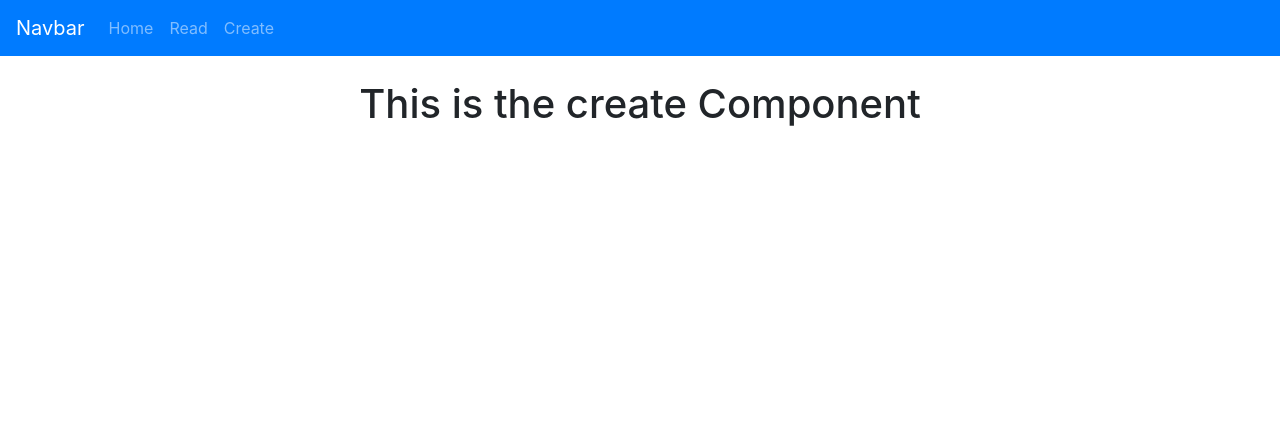
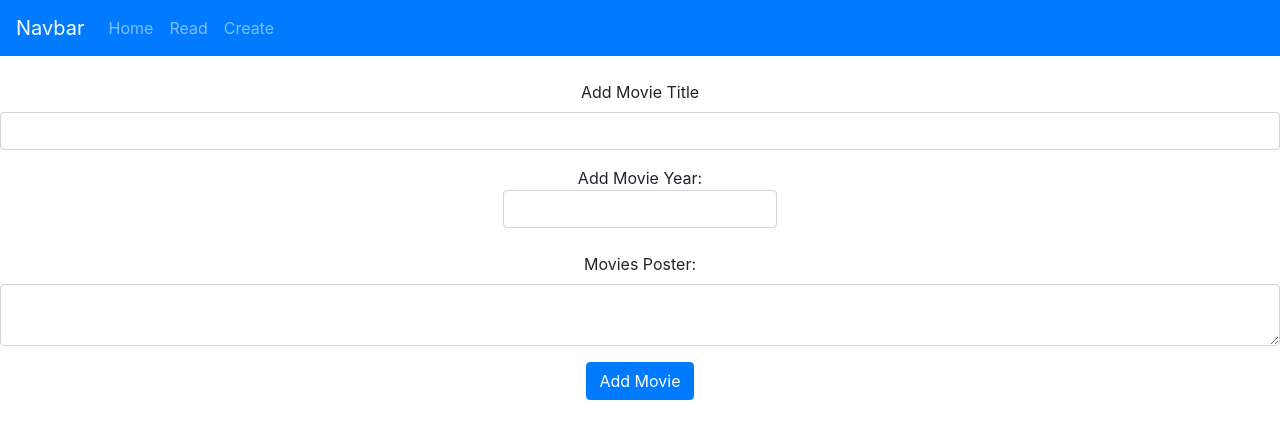
Before and after one commit to samh164/DataRep_Lab10, a React (Create React App) app: page /create in a window 1280 px wide. Shown: the top 438 px of the page. Built offline with nearby package versions, Linux system fonts and the light colour scheme.

Commit message:
Lab 5 complete

```diff
--- a/package.json
+++ b/package.json
@@ -6,6 +6,7 @@
     "@testing-library/jest-dom": "^4.2.4",
     "@testing-library/react": "^9.5.0",
     "@testing-library/user-event": "^7.2.1",
+    "axios": "^0.21.0",
     "bootstrap": "^4.5.2",
     "react": "^16.13.1",
     "react-bootstrap": "^1.3.0",
--- a/src/components/create.js
+++ b/src/components/create.js
@@ -2,11 +2,84 @@
 
 export class Create extends React.Component {
 
+
+    constructor() {
+        super();
+
+        this.onSubmit = this.onSubmit.bind(this);
+        this.onChangeTitle = this.onChangeTitle.bind(this);
+        this.onChangeYear = this.onChangeYear.bind(this);
+        this.onChangePoster = this.onChangePoster.bind(this);
+
+        this.state = {
+            Title: '',
+            Year: '',
+            Poster: '',
+        }
+    }
+
+    onChangeYear(e) {
+        this.setState({
+            Year: e.target.value
+
+        })
+    }
+
+    onChangeTitle(e) {
+        this.setState({
+            Title: e.target.value
+
+        });
+
+    }
+
+    onChangePoster(e){
+        this.setState({
+            Poster: e.target.value
+
+        });
+
+
+    }
+
+    onSubmit(e) {
+        e.preventDefault();
+        alert("Movie: " + this.state.Title + " " + this.state.Year+ " " + this.state.Poster)
+    }
     render() {
         return (
 
-            <div>
-                <h1>This is the create Component</h1>
+            <div className>
+                <form onSubmit={this.onSubmit}>
+                    <div className="form-group">
+                        <label>Add Movie Title</label>
+                        <input type='text'
+                            className='form-control'
+                            value={this.state.Title}
+                            onChange={this.onChangeTitle}></input>
+                    </div>
+                    <div className="form-group">
+                        <label>Add Movie Year:
+                            <input type='text'
+                                className='form-control'
+                                value={this.state.Year}
+                                onChange={this.onChangeYear}></input>
+                        </label>
+                    </div>
+                    <div className="form-group">
+                        <label>Movies Poster: </label>
+                        <textarea type='text'
+                        className='form-control'
+                        value={this.state.Poster}
+                        onChange={this.onChangePoster}></textarea>
+                    </div>
+
+                    <div className='form-group'>
+                        <input type='submit'
+                            value='Add Movie'
+                            className='btn btn-primary'></input>
+                    </div>
+                </form>
 
             </div>
         );
--- a/src/components/read.js
+++ b/src/components/read.js
@@ -1,43 +1,35 @@
 import React from 'react';
 import { Movies } from './movies';
+import axios from 'axios';
 
 export class Read extends React.Component {
 
 
-        state = {
-            movies:[
-                {
-                "Title": "Avengers: Infinity War",
-                "Year": "2018",
-                "imdbID": "tt4154756",
-                "Type": "movie",
-                "Poster": "https://m.media-amazon.com/images/M/MV5BMjMxNjY2MDU1OV5BMl5BanBnXkFtZTgwNzY1MTUwNTM@._V1_SX300.jpg"
-                },
-                {
-                "Title": "Captain America: Civil War",
-                "Year": "2016",
-                "imdbID": "tt3498820",
-                "Type": "movie",
-                "Poster": "https://m.media-amazon.com/images/M/MV5BMjQ0MTgyNjAxMV5BMl5BanBnXkFtZTgwNjUzMDkyODE@._V1_SX300.jpg"
-                },
-                {
-                "Title": "Charlie Wilson's War",
-                "Year": "2007",
-                "imdbID": "tt0472062",
-                "Type": "movie",
-                "Poster": "https://m.media-amazon.com/images/M/MV5BMTgwMDgwMDc4MF5BMl5BanBnXkFtZTYwOTU3MDM4._V1_SX300.jpg"
-                }
-                ]
+    state = {
+        movies: []
 
 
-        };
+    };
+
+    componentDidMount() {
+        axios.get('https://jsonblob.com/api/jsonblob/520c3b5e-0312-11eb-a6af-cbf00d776032')
+            .then(
+                (response) => {
+                    this.setState({ movies: response.data.Search })
+                }
+
+            )
+            .catch((error)=>{
+                console.log(error)
+            });
+    }
 
     render() {
         return (
 
             <div>
                 <h1>This is the Read Component</h1>
-        <Movies mymovies={this.state.movies}></Movies>
+                <Movies mymovies={this.state.movies}></Movies>
 
             </div>
         );
```
Also changed, not shown: 1 other file (tests, documents, lock files or other folders).
